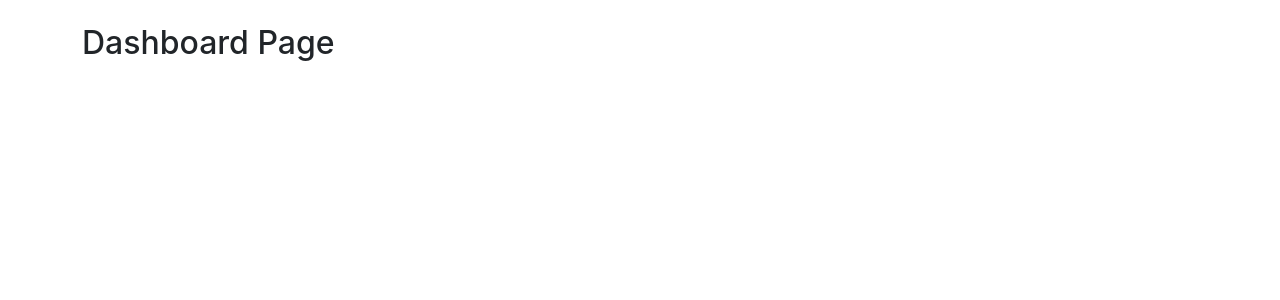
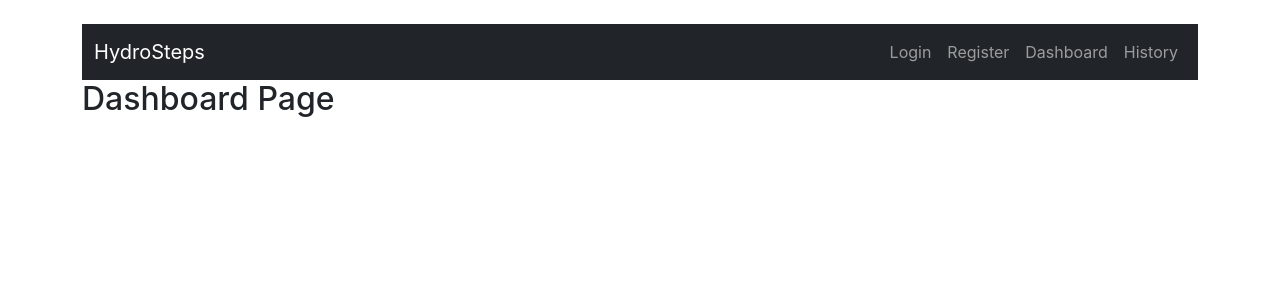
Before and after one commit to Lbrooks13/hydrosteps-frontend, a React (Create React App) app: page /dashboard in a window 1280 px wide. Shown: the top 300 px of the page. Built offline with nearby package versions, Linux system fonts and the light colour scheme.

Commit message:
Added responsive Navbar component with routing links

```diff
--- a/src/App.js
+++ b/src/App.js
@@ -3,11 +3,14 @@
 import RegisterPage from './pages/RegisterPage';
 import DashboardPage from './pages/DashboardPage';
 import HistoryPage from './pages/HistoryPage';
+import Navbar from './components/Navbar';
+
 
 function App() {
   return (
     <Router>
       <div className="container mt-4">
+        <Navbar />
         <Routes>
           <Route path="/" element={<LoginPage />} />
           <Route path="/register" element={<RegisterPage />} />
--- /dev/null
+++ b/src/components/Navbar.js
@@ -0,0 +1,29 @@
+import { Link } from 'react-router-dom';
+
+function Navbar() {
+  return (
+    <nav className="navbar navbar-expand-lg navbar-dark bg-dark">
+      <div className="container-fluid">
+        <Link className="navbar-brand" to="/">HydroSteps</Link>
+        <div className="collapse navbar-collapse">
+          <ul className="navbar-nav ms-auto">
+            <li className="nav-item">
+              <Link className="nav-link" to="/">Login</Link>
+            </li>
+            <li className="nav-item">
+              <Link className="nav-link" to="/register">Register</Link>
+            </li>
+            <li className="nav-item">
+              <Link className="nav-link" to="/dashboard">Dashboard</Link>
+            </li>
+            <li className="nav-item">
+              <Link className="nav-link" to="/history">History</Link>
+            </li>
+          </ul>
+        </div>
+      </div>
+    </nav>
+  );
+}
+
+export default Navbar;
```
